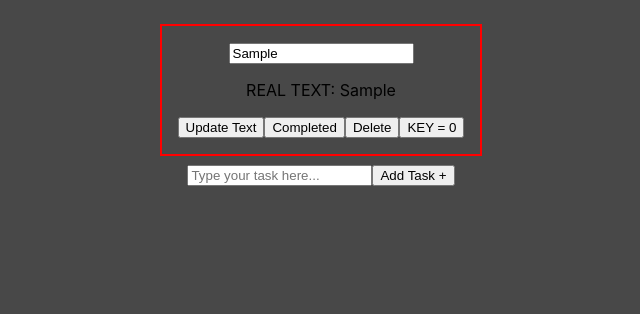
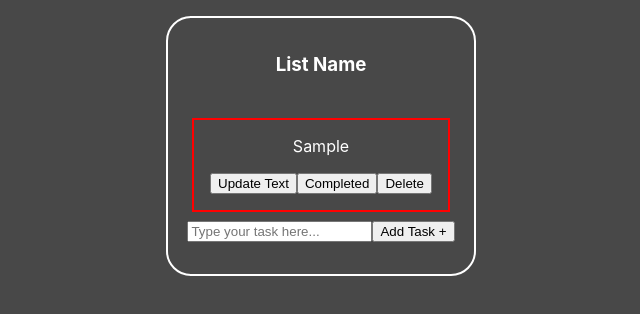
Before and after one commit to mcohen2000/react-todo, a React (Create React App) app: page / in a window 1280 px wide. Both pictures are taken after typing "Sample" into the empty fields and a click on the button "Add Task +". Shown: the top 314 px of the page, without its empty margins (319-959 px from the left). Built offline with nearby package versions, Linux system fonts and the light colour scheme.

Commit message:
ToDoList: Removed Junk & Use PrevState

```diff
--- a/src/components/ToDoItem/ToDoItem.css
+++ b/src/components/ToDoItem/ToDoItem.css
@@ -3,6 +3,10 @@
     padding: 1rem;
     margin: .5rem;
 }
+p {
+    color: white;
+    margin-top: 0;
+}
 .complete {
     border: 2px solid lime;
 
--- a/src/components/ToDoItem/ToDoItem.js
+++ b/src/components/ToDoItem/ToDoItem.js
@@ -3,19 +3,16 @@ import "./ToDoItem.css";
 
 export default function ToDoItem({
   task,
-  id,
   handleDelete,
   updateTask,
   handleComplete,
 }) {
   return (
-    <li className={`listItem task${id} ${task.completed ? "complete" : ""}`}>
-      <input type="text" value={task.text}></input>
-      <p>REAL TEXT: {task.text}</p>
-      <button onClick={() => updateTask(id)}>Update Text</button>
-      <button onClick={() => handleComplete(id)}>Completed</button>
-      <button onClick={() => handleDelete(id)}>Delete</button>
-      <button>KEY = {id}</button>
+    <li className={`listItem task${task.id} ${task.completed ? "complete" : ""}`}>
+      <p>{task.text}</p>
+      <button onClick={() => updateTask(task.id)}>Update Text</button>
+      <button onClick={() => handleComplete(task.id)}>Completed</button>
+      <button onClick={() => handleDelete(task.id)}>Delete</button>
     </li>
   );
 }
--- a/src/components/ToDoList/ToDoList.css
+++ b/src/components/ToDoList/ToDoList.css
@@ -1,3 +1,15 @@
+.list-wrapper {
+    display: flex;
+    flex-direction: column;
+    border: 2px solid white;
+    border-radius: 25px;
+    padding: 1rem;
+    margin: 1rem;
+
+}
+h3 {
+    color: white;
+}
 .list {
     display: flex;
     flex-direction: column;
--- a/src/components/ToDoList/ToDoList.js
+++ b/src/components/ToDoList/ToDoList.js
@@ -4,12 +4,10 @@ import "./ToDoList.css";
 
 export default function ToDoList() {
   const [taskList, setTaskList] = useState([]);
-  const [key, setKey] = useState(0);
   const [task, setTask] = useState({});
   const newTask = {
     text: "",
     id: taskList.length,
-    key: taskList.length,
     completed: false,
   };
   const updateTask = (id) => {
@@ -33,25 +31,22 @@ export default function ToDoList() {
     });
     console.log("UPDATED TASK!!!!", newList);
     setTaskList(newList);
-
   };
   const handleTask = (str) => {
     newTask.text = str;
     setTask(newTask);
   };
   const handleDelete = (id) => {
-    console.log(id);
     const newList = taskList.filter((task) => task.id !== id);
     newList.map((item, index) => {
       item.id = index;
-      item.key = index;
+      return null;
     });
     console.log("newList!!", newList);
     setTaskList(newList);
   };
   const submitTask = (task) => {
-    setTaskList([...taskList, task]);
-    setKey(key + 1);
+    setTaskList((prevState) => [...prevState, task]);
     document.getElementById("newTaskInput").value = "";
     newTask.text = "";
   };
@@ -59,12 +54,14 @@ export default function ToDoList() {
     console.log(taskList);
   }, [taskList]);
   return (
+    <div className="list-wrapper">
+      <h3>List Name</h3>
+
       <ul className="list">
         {taskList.map((item, index) => (
           <ToDoItem
             task={item}
             key={index}
-          id={index}
             handleDelete={handleDelete}
             updateTask={updateTask}
             handleComplete={handleComplete}
@@ -86,5 +83,6 @@ export default function ToDoList() {
           </button>
         </div>
       </ul>
+    </div>
   );
 }
```
Lines whose indentation alone changed are shown as unchanged.
